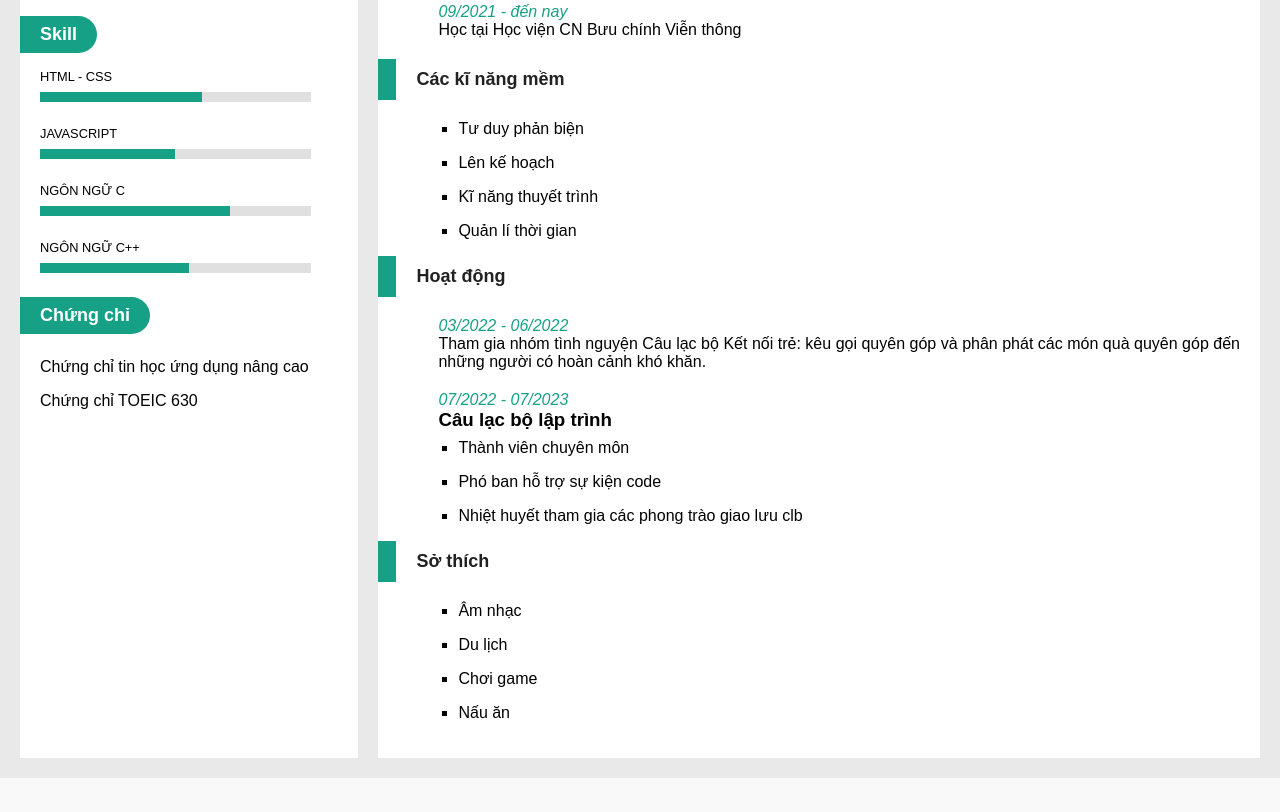
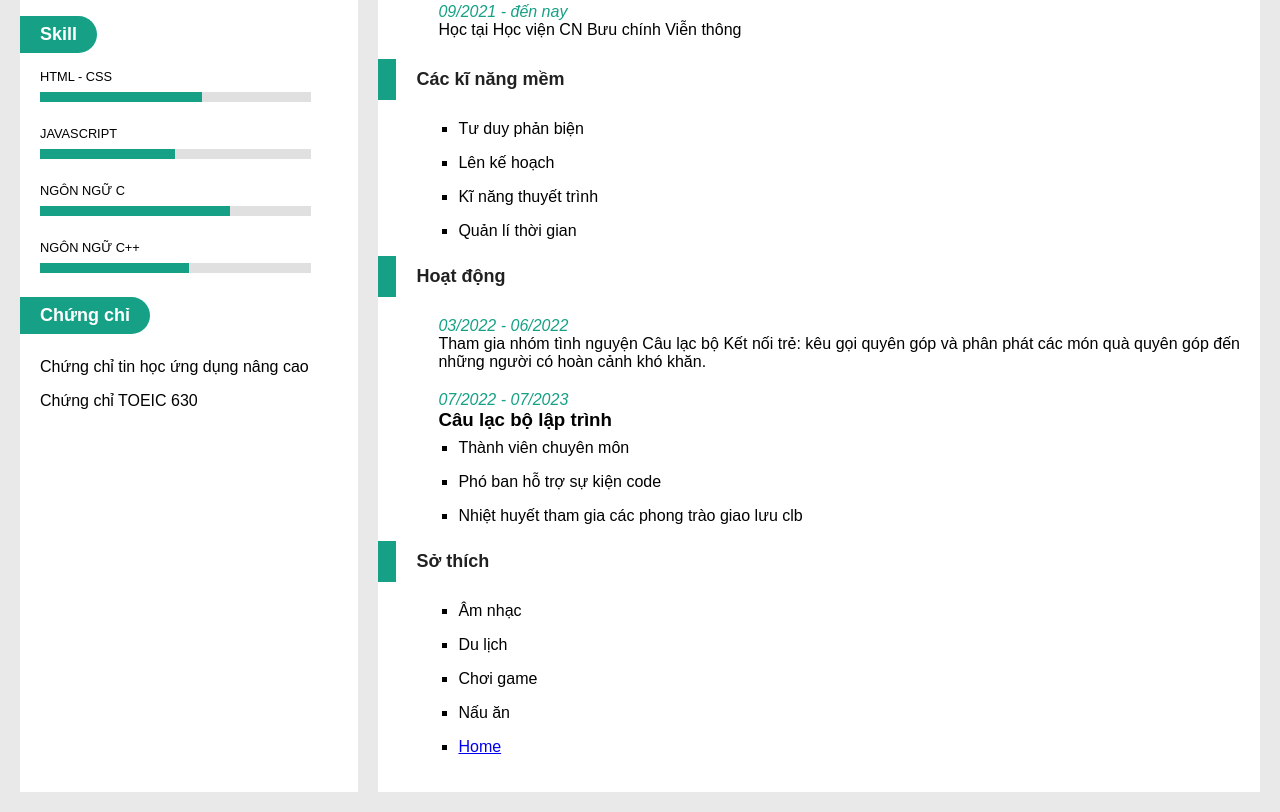
Before and after one commit to leonart-alexis/cnpm-N1, a plain HTML site: page cuong/index.html in a window 1280 px wide. Shown: the part 419-1231 px from the top of the page. Before the commit the page ends 1197 px from the top, so only its background shows below. Drawn offline with Linux system fonts and the light colour scheme.

Commit message:
Update index.html

```diff
--- a/cuong/index.html
+++ b/cuong/index.html
@@ -141,6 +141,7 @@
 								<li>Du lịch</li>
 								<li>Chơi game</li>
 								<li>Nấu ăn</li>
+								<li><a href="../index.html">Home</a> </li>
 							</ul>
 						</li>
 					</ul>
```
